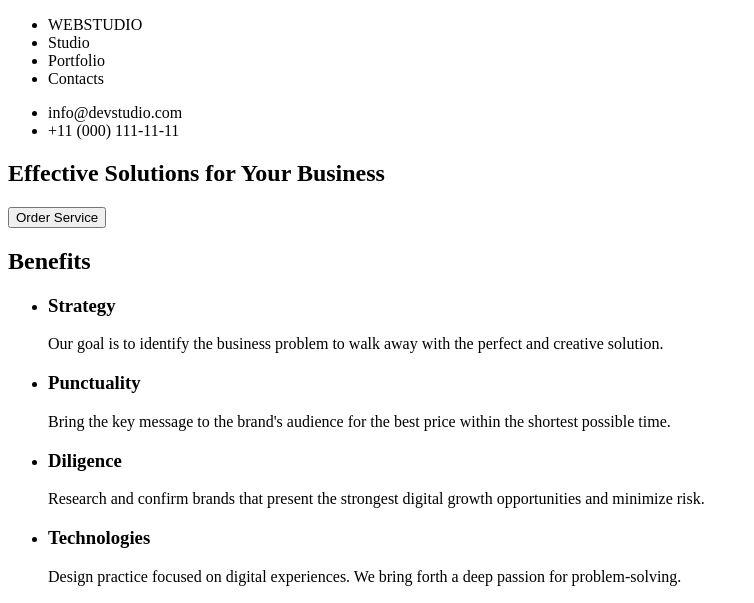
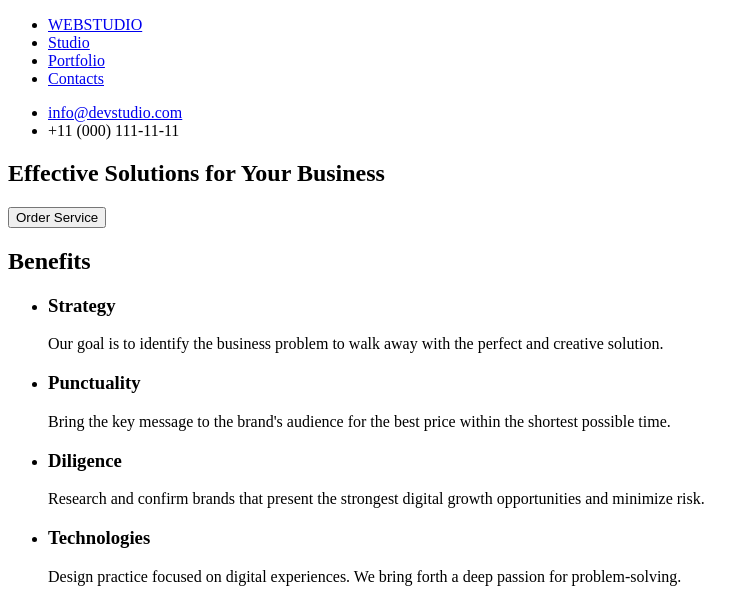
Before and after one commit to starik061/goit-homework-01, a plain HTML site: page index.html in a window 1280 px wide. Shown: the top 603 px of the page, without its empty margins (0-754 px from the left). Drawn offline with Linux system fonts and the light colour scheme.

Commit message:
Editing for the acceptance criteria
Editing for the homework acceptance criteria

```diff
--- a/index.html
+++ b/index.html
@@ -10,14 +10,14 @@
     <header>
       <nav>
         <ul>
-          <li>WEBSTUDIO</li>
-          <li>Studio</li>
-          <li>Portfolio</li>
-          <li>Contacts</li>
+          <li><a href="#">WEBSTUDIO</a></li>
+          <li><a href="#">Studio</a></li>
+          <li><a href="#">Portfolio</a></li>
+          <li><a href="#">Contacts</a></li>
         </ul>
         <ul>
-          <li>info@devstudio.com</li>
-          <li>+11 (000) 111-11-11</li>
+          <li><a href="mailto:info@devstudio.com">info@devstudio.com</a></li>
+          <li><a href="tel:+110001111111"></a>+11 (000) 111-11-11</li>
         </ul>
       </nav>
     </header>
```
Also changed, not shown: images/img_1.jpg, images/img_2.jpg, images/img_3.jpg, images/team_1.jpg, images/team_2.jpg, images/team_3.jpg, images/team_4.jpg.
